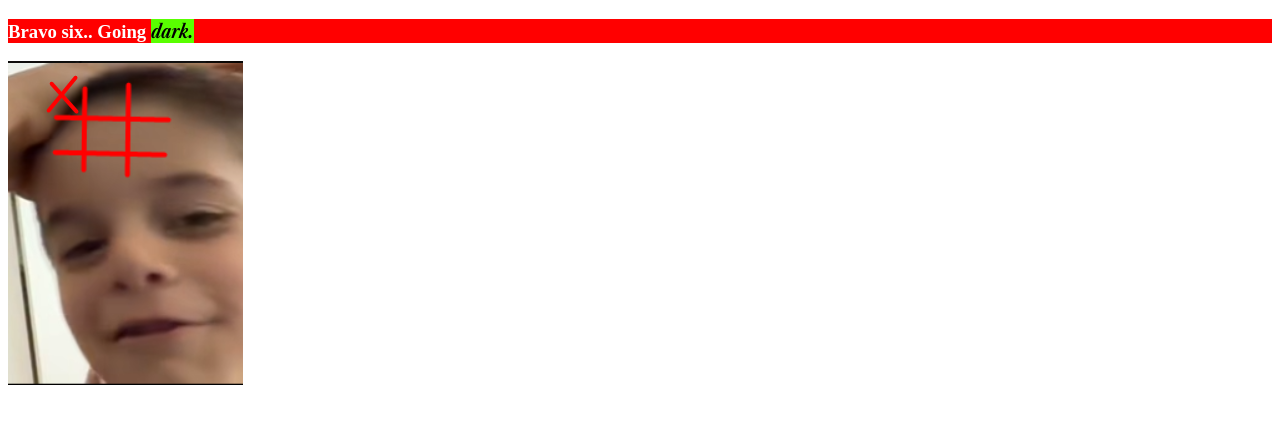
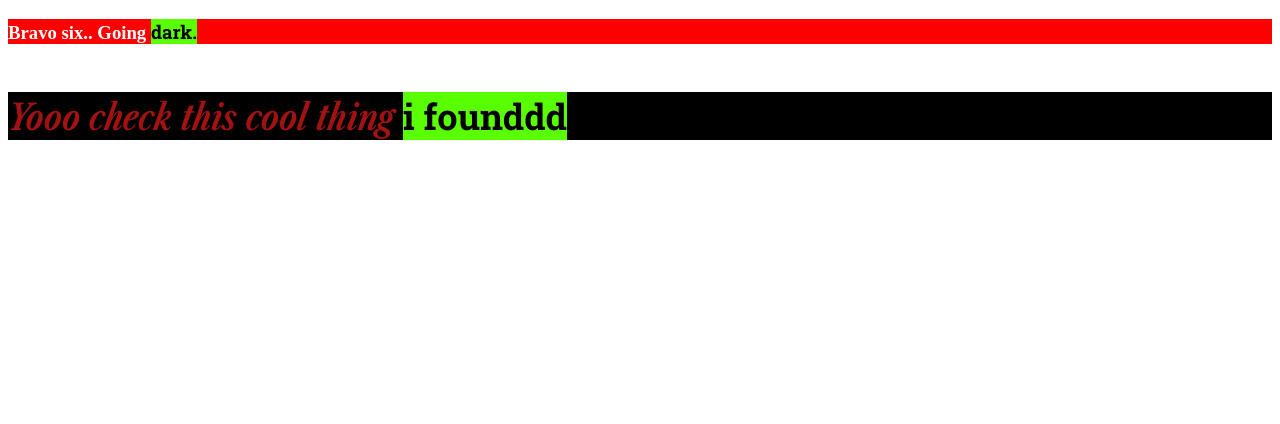
Before and after one commit to aghamirli9/Repo-yessssssss, a plain HTML site: page index.html in a window 1280 px wide. Drawn offline with Linux system fonts and the light colour scheme.

Commit message:
fifth commitment?

```diff
--- a/index.html
+++ b/index.html
@@ -25,7 +25,7 @@
 
 <h3>Bravo six.. Going <b>dark.</b></h3>
 
-<img src="./images/image.png" alt="Image">
+<h4>Yooo check this cool thing <b>i founddd</b></h4>
 
 
 </body>
--- a/style.css
+++ b/style.css
@@ -1,6 +1,16 @@
 @font-face {
     font-family: "font1";
     src: url(./fonts/LibreCaslonCondensed-Italic-VariableFont_wght.ttf);
+}
+
+@font-face {
+    font-family: "font2";
+    src: url(./fonts/LibreCaslonCondensed-VariableFont_wght.ttf);
+}
+
+@font-face {
+    font-family: "font3";
+    src: url(./fonts/RobotoSlab-VariableFont_wght.ttf);
 }
 
 /*
@@ -29,5 +39,13 @@ h3{
 b{
     color: black;
     background-color: rgb(89, 255, 0);
+    font-family: "font3";
+}
+
+h4{
+    color: rgb(162, 18, 18);
+    background-color: black;
+    font-weight: 900;
+    font-size: 36px;
     font-family: "font1";
 }
```
Also changed, not shown: fonts/RobotoSlab-VariableFont_wght.ttf (added), 1 other file.
